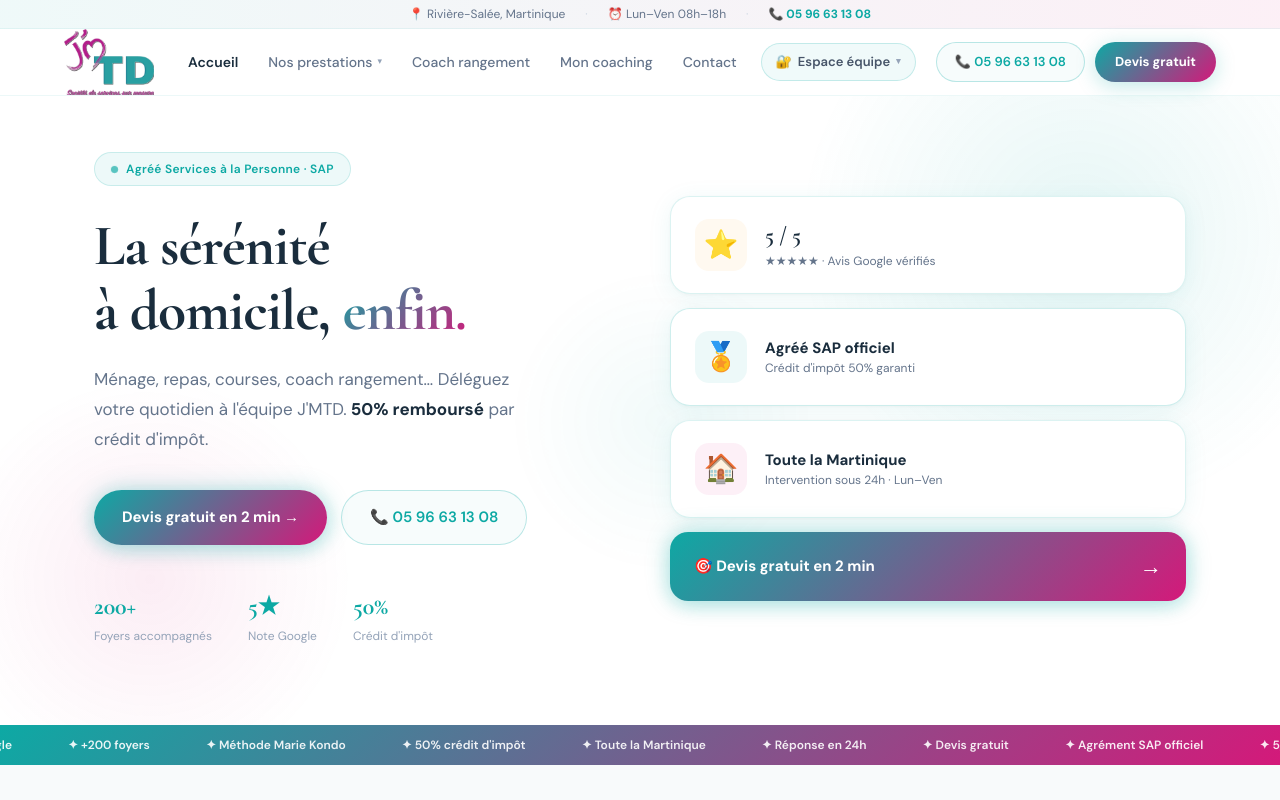
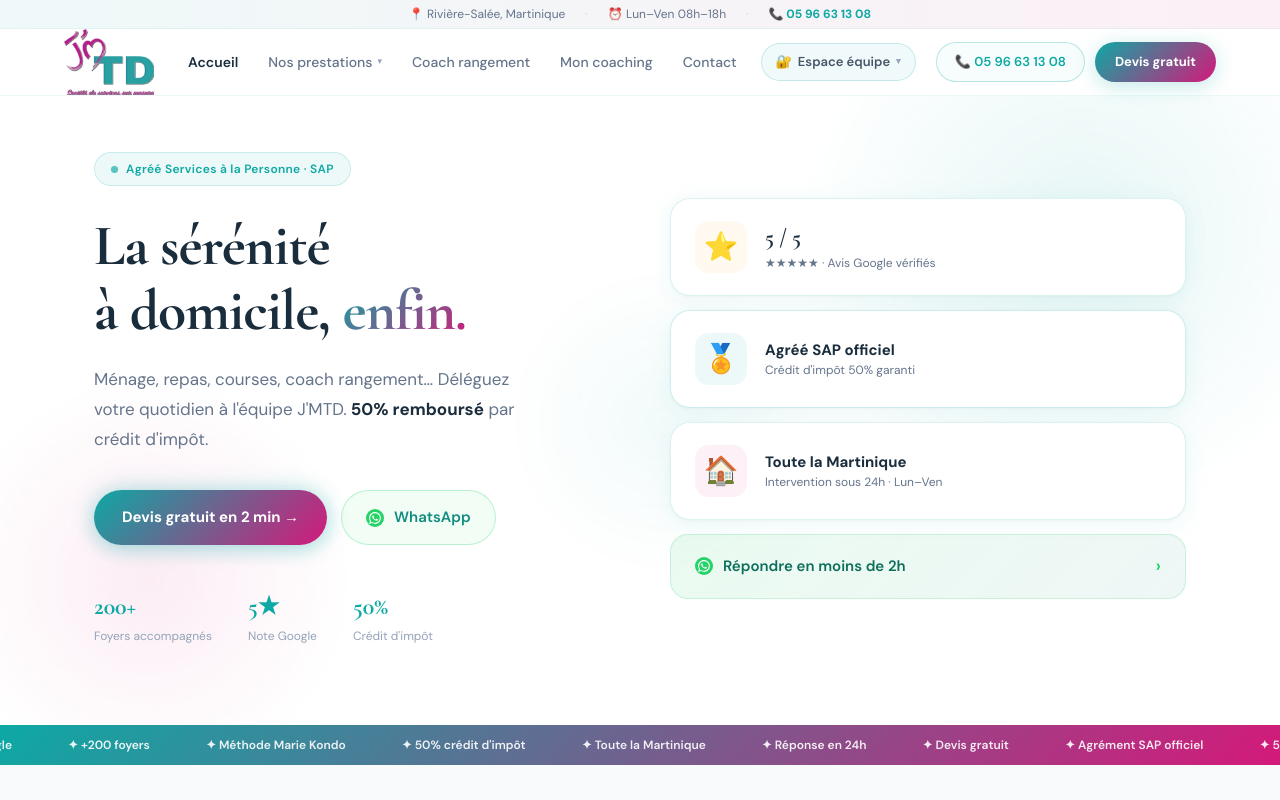
Before and after one commit to bullsmoneyfinance-beep/jmtd-site, a Next.js app: page / in a window 1280 px wide. Shown: the top 800 px of the page. Built offline with nearby package versions, Linux system fonts and the light colour scheme.

Commit message:
Fix repetitions hero + WhatsApp corrige en 596696406743

```diff
--- a/app/page.jsx
+++ b/app/page.jsx
@@ -2,6 +2,7 @@
 import { useState, useEffect } from "react";
 import Link from "next/link";
 import { PHONE, PHONE_HREF, WHATSAPP, SERVICES, TESTIMONIALS, ZONES } from "../lib/data";
+const WA_SVG = (<svg width="18" height="18" viewBox="0 0 32 32" fill="none" style={{display:"block",flexShrink:0}}><circle cx="16" cy="16" r="16" fill="#25D366"/><path d="M23.5 8.5A10.4 10.4 0 0 0 16 5.5C10.2 5.5 5.5 10.2 5.5 16c0 1.85.48 3.65 1.4 5.25L5.5 26.5l5.4-1.4A10.4 10.4 0 0 0 16 26.5c5.8 0 10.5-4.7 10.5-10.5 0-2.8-1.1-5.43-3-7.5zm-7.5 16.1a8.6 8.6 0 0 1-4.4-1.2l-.3-.2-3.2.84.86-3.1-.2-.33A8.6 8.6 0 1 1 16 24.6zm4.7-6.4c-.26-.13-1.53-.75-1.77-.84-.23-.08-.4-.13-.56.13-.17.26-.64.84-.79 1.01-.14.17-.29.19-.54.06-.26-.13-1.08-.4-2.06-1.27-.76-.68-1.28-1.52-1.43-1.77-.15-.26-.01-.4.11-.52.12-.12.26-.3.39-.45.13-.15.17-.26.26-.43.08-.17.04-.32-.02-.45-.06-.13-.56-1.35-.77-1.85-.2-.49-.41-.42-.56-.43h-.48c-.17 0-.44.06-.67.32-.23.26-.87.85-.87 2.07s.89 2.4 1.01 2.57c.13.17 1.75 2.67 4.24 3.75.59.26 1.05.41 1.41.52.59.19 1.13.16 1.56.1.47-.07 1.53-.63 1.74-1.23.22-.6.22-1.12.15-1.23-.06-.12-.23-.19-.49-.31z" fill="#fff"/></svg>);
 
 const T = "#0DA9A4";
 const P = "#D4197A";
@@ -193,9 +194,9 @@ export default function HomePage() {
                 style={{ padding: "15px 28px", borderRadius: 30, fontSize: 15, textDecoration: "none", display: "inline-flex", alignItems: "center", gap: 8, border: "none" }}>
                 Devis gratuit en 2 min →
               </Link>
-              <a href={PHONE_HREF}
-                style={{ padding: "15px 28px", borderRadius: 30, border: `1.5px solid ${T}44`, color: T, fontSize: 15, fontWeight: 600, textDecoration: "none", background: `${T}08`, transition: "all 0.2s" }}>
-                📞 {PHONE}
+              <a href={WHATSAPP} target="_blank" rel="noopener noreferrer"
+                style={{ padding: "15px 24px", borderRadius: 30, border: "1.5px solid #25D36644", color: "#128C7E", fontSize: 15, fontWeight: 600, textDecoration: "none", background: "#25D36610", display: "inline-flex", alignItems: "center", gap: 10, transition: "all 0.2s" }}>
+                {WA_SVG} WhatsApp
               </a>
             </div>
 
@@ -235,12 +236,12 @@ export default function HomePage() {
                 <div style={{ fontSize: 12, color: TEXT2 }}>Intervention sous 24h · Lun–Ven</div>
               </div>
             </div>
-            {/* Devis */}
-            <Link href="/contact" className="btn-amber"
-              style={{ padding: "18px 24px", borderRadius: 18, textDecoration: "none", display: "flex", alignItems: "center", justifyContent: "space-between", border: "none", fontSize: 15 }}>
-              <span>🎯 Devis gratuit en 2 min</span>
-              <span style={{ fontSize: 22 }}>→</span>
-            </Link>
+            {/* WhatsApp rapide */}
+            <a href={WHATSAPP} target="_blank" rel="noopener noreferrer"
+              style={{ padding: "18px 24px", borderRadius: 18, textDecoration: "none", display: "flex", alignItems: "center", justifyContent: "space-between", background: "linear-gradient(135deg,#25D36618,#128C7E12)", border: "1.5px solid #25D36630", fontSize: 15, fontWeight: 600, color: "#0d6e5c", transition: "all 0.2s" }}>
+              <span style={{ display: "flex", alignItems: "center", gap: 10 }}>{WA_SVG} Répondre en moins de 2h</span>
+              <span style={{ fontSize: 18, color: "#25D366" }}>›</span>
+            </a>
           </div>
         </div>
       </section>
```
Also changed, not shown: lib/data.js.
